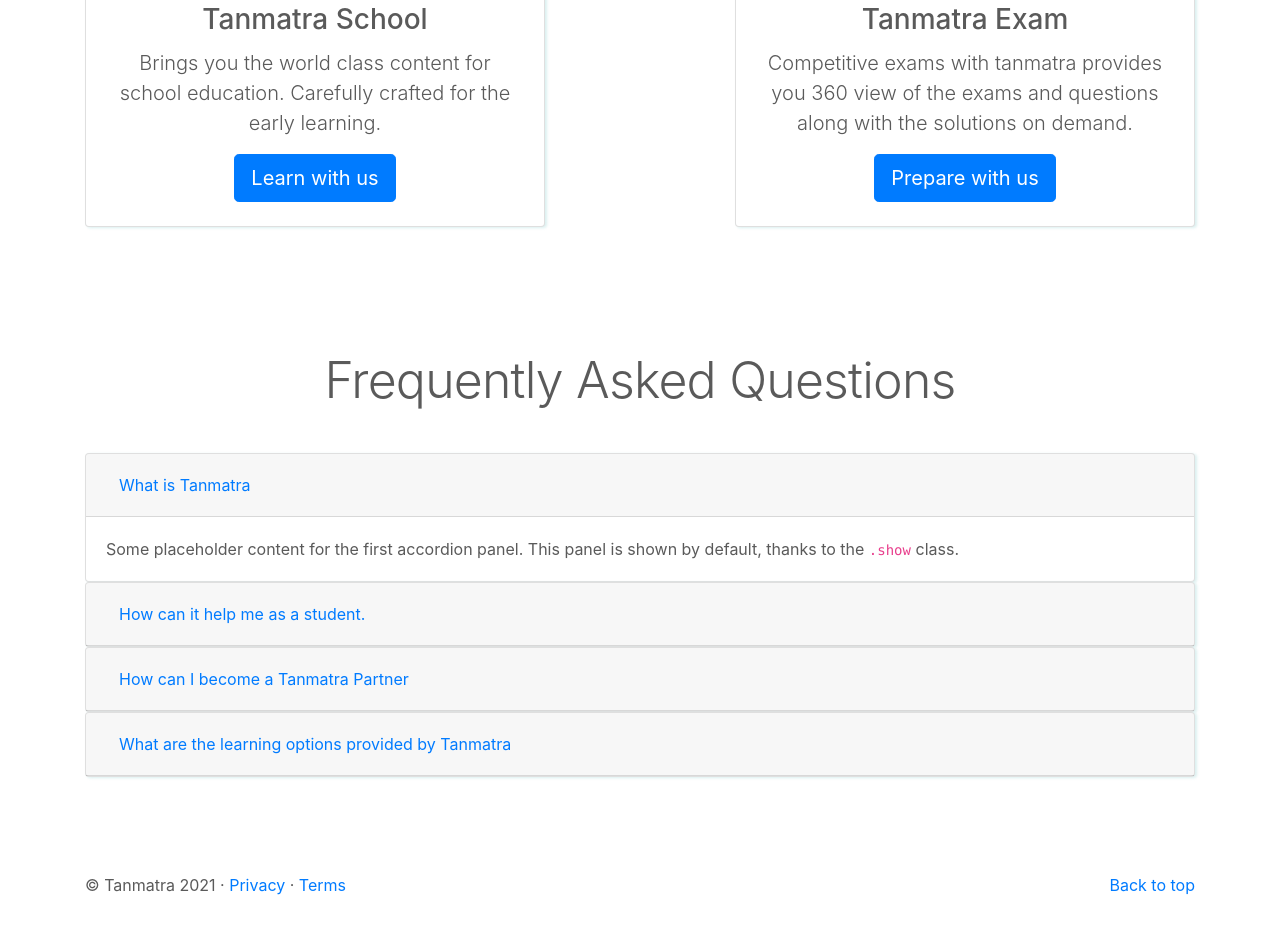
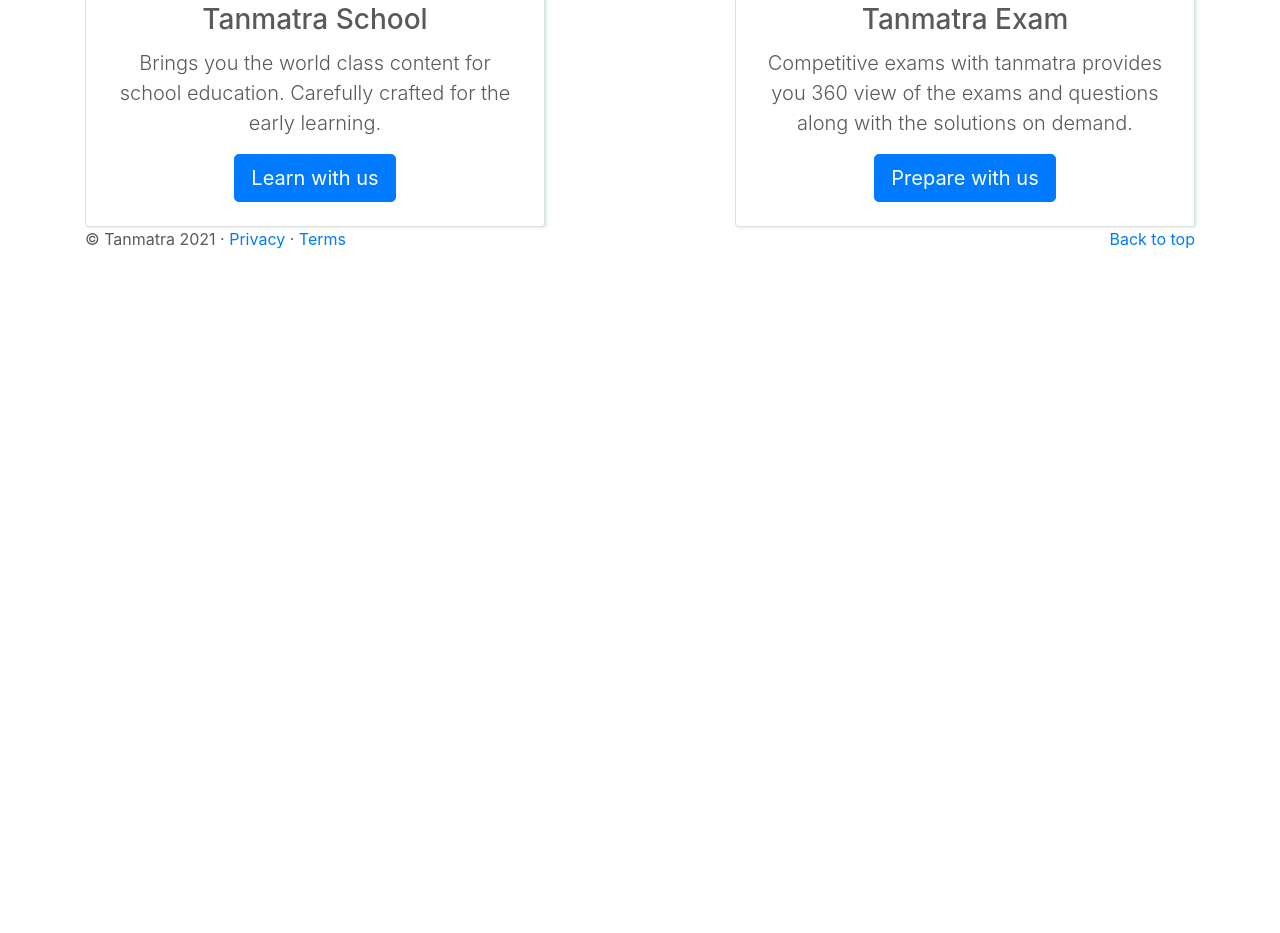
Before and after one commit to Tanmatraio/Tanmatra-website, a plain HTML site: page index.html in a window 1280 px wide. Shown: the part 2653-3586 px from the top of the page. After the commit the page ends 2968 px from the top, so only its background shows below. Drawn offline with nearby package versions, Linux system fonts and the light colour scheme.

Commit message:
body color

```diff
--- a/index.html
+++ b/index.html
@@ -18,7 +18,7 @@
     <!-- Custom styles for this template -->
     <link href="assets/css/carousel.css" rel="stylesheet">
   </head>
-  <body background="white">
+  <body>
 
     <header>
       <nav class="navbar navbar-expand-md navbar-dark justify-content-between fixed-top">
@@ -165,71 +165,7 @@
 
 
         <!--How can we help section-->
-        <div class="container-fluid mt-5 p-5 mb-5" id="faq-accordin">
-          <h1 class="text-center mb-5 featurette-heading">Frequently Asked Questions</h1>
-          <div class="container">
-            <div class="accordion" id="accordionExample">
-              <div class="card">
-                <div class="card-header" id="headingOne">
-                  <h2 class="mb-0">
-                    <button class="btn btn-link btn-block text-left accord-btn" type="button" data-toggle="collapse" data-target="#collapseOne" aria-expanded="true" aria-controls="collapseOne">
-                      What is Tanmatra
-                    </button>
-                  </h2>
-                </div>
 
-                <div id="collapseOne" class="collapse show" aria-labelledby="headingOne" data-parent="#accordionExample">
-                  <div class="card-body">
-                    Some placeholder content for the first accordion panel. This panel is shown by default, thanks to the <code>.show</code> class.
-                  </div>
-                </div>
-              </div>
-              <div class="card">
-                <div class="card-header" id="headingTwo">
-                  <h2 class="mb-0">
-                    <button class="btn btn-link btn-block text-left collapsed accord-btn" type="button" data-toggle="collapse" data-target="#collapseTwo" aria-expanded="false" aria-controls="collapseTwo">
-                      How can it help me as a student.
-                    </button>
-                  </h2>
-                </div>
-                <div id="collapseTwo" class="collapse" aria-labelledby="headingTwo" data-parent="#accordionExample">
-                  <div class="card-body">
-                    Some placeholder content for the second accordion panel. This panel is hidden by default.
-                  </div>
-                </div>
-              </div>
-              <div class="card">
-                <div class="card-header" id="headingThree">
-                  <h2 class="mb-0">
-                    <button class="btn btn-link btn-block text-left collapsed accord-btn" type="button" data-toggle="collapse" data-target="#collapseThree" aria-expanded="false" aria-controls="collapseThree">
-                      How can I become a Tanmatra Partner
-                    </button>
-                  </h2>
-                </div>
-                <div id="collapseThree" class="collapse" aria-labelledby="headingThree" data-parent="#accordionExample">
-                  <div class="card-body">
-                    And lastly, the placeholder content for the third and final accordion panel. This panel is hidden by default.
-                  </div>
-                </div>
-              </div>
-              <div class="card">
-                <div class="card-header" id="headingThree">
-                  <h2 class="mb-0">
-                    <button class="btn btn-link btn-block text-left collapsed accord-btn" type="button" data-toggle="collapse" data-target="#collapseThree" aria-expanded="false" aria-controls="collapseThree">
-                      What are the learning options provided by Tanmatra
-                    </button>
-                  </h2>
-                </div>
-                <div id="collapseThree" class="collapse" aria-labelledby="headingThree" data-parent="#accordionExample">
-                  <div class="card-body">
-                    And lastly, the placeholder content for the third and final accordion panel. This panel is hidden by default.
-                  </div>
-                </div>
-              </div>
-            </div>
-          </div>
-
-        </div>
 
 
 
```
